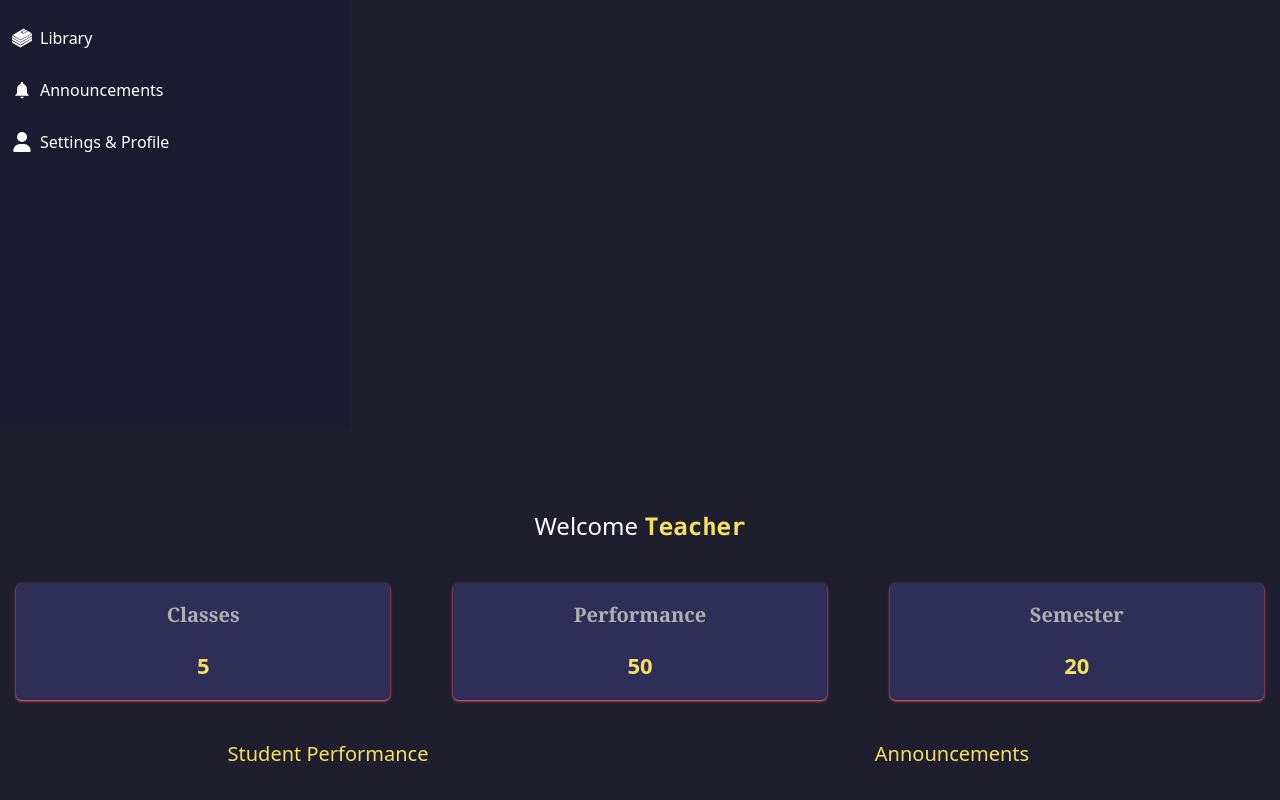
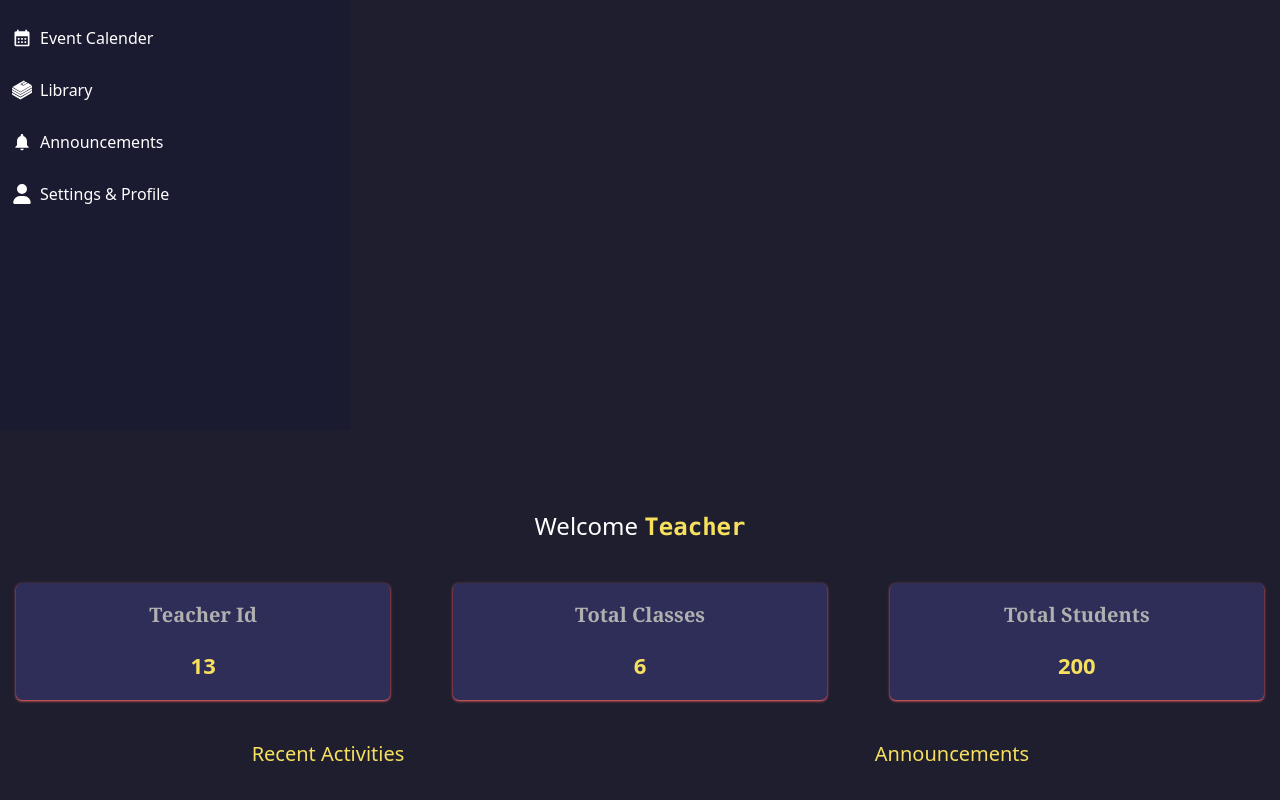
Before and after one commit to rawbil/Scheduliq-1.0, a Next.js app in the folder frontend/: page /teachers in a window 1280 px wide. Shown: the part 380-1180 px from the top of the page. Built offline with nearby package versions, Linux system fonts and the light colour scheme.

Commit message:
update teacher Dashboard

```diff
--- /dev/null
+++ b/frontend/app/teachers/classes/page.tsx
@@ -0,0 +1,9 @@
+
+
+export default function TeacherClasses() {
+    return (
+        <div>
+            Teacher Classes
+        </div>
+    )
+}
--- a/frontend/app/teachers/page.tsx
+++ b/frontend/app/teachers/page.tsx
@@ -9,28 +9,28 @@
       <div className="grid grid-cols-3 justify-items-center mt-10 gap-[5%] max-540px:grid-cols-1">
         <section className="hover:scale-105 transition-all duration-200 cursor-text shadow shadow-red text-center bg-alt p-2 rounded-md w-[100%] flex flex-col items-center gap-[20px]">
           <h2 className="text-xl font-semibold font-serif text-gray pt-2.5">
-            Classes
+            Teacher Id
           </h2>
-          <p className="text-[22px] pb-2.5 text-orange font-semibold">5</p>
+          <p className="text-[22px] pb-2.5 text-orange font-semibold">13</p>
         </section>
         <section className="hover:scale-105 transition-all duration-200 cursor-text shadow shadow-red text-center bg-alt p-2 rounded-md w-[100%] flex flex-col items-center gap-[20px]">
           <h2 className="text-xl font-semibold font-serif text-gray pt-2.5">
-            Performance
+            Total Classes
           </h2>
-          <p className="text-[22px] pb-2.5 text-orange font-semibold">50</p>
+          <p className="text-[22px] pb-2.5 text-orange font-semibold">6</p>
         </section>
         <section className="hover:scale-105 transition-all duration-200 cursor-text shadow shadow-red text-center bg-alt p-2 rounded-md w-[100%] flex flex-col items-center gap-[20px]">
           <h2 className="text-xl font-semibold font-serif text-gray pt-2.5">
-            Semester
+            Total Students
           </h2>
-          <p className="text-[22px] pb-2.5 text-orange font-semibold">20</p>
+          <p className="text-[22px] pb-2.5 text-orange font-semibold">200</p>
         </section>
       </div>
       <div className="grid grid-cols-2 max-540px:grid-cols-1 justify-items-center mt-10">
-        {/* student performance */}
+        {/* Recent Activities */}
         <section>
           <h1 className="text-center text-xl text-orange">
-            Student Performance
+            Recent Activities
           </h1>
         </section>
         {/*Announcements */}
--- a/frontend/components/TeacherSidebar.tsx
+++ b/frontend/components/TeacherSidebar.tsx
@@ -54,14 +54,14 @@
               </Link>
             </li>
 
-            {/*             <li>
+             <li>
               <Link
                 href={"/teachers/classes"}
                 className={`flex items-center py-1 rounded-lg px-1 gap-2 hover:text-gray ${pathname === "/teachers/classes" ? "bg-purple" : ""}`}
               >
                 <TfiBlackboard className="size-5" /> <span>Classes</span>
               </Link>
-            </li> */}
+            </li>
 
             <li>
               <Link
```
